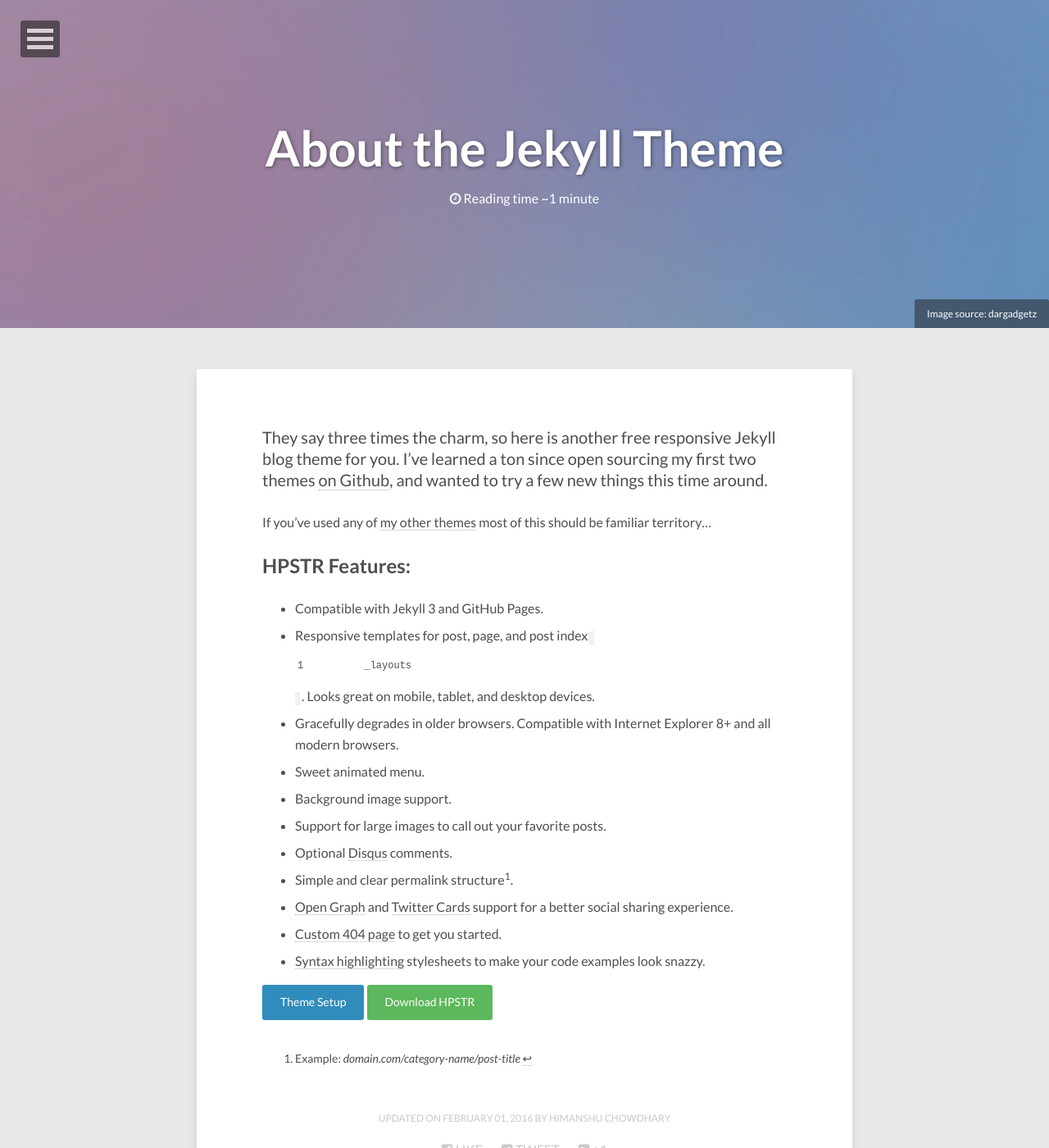
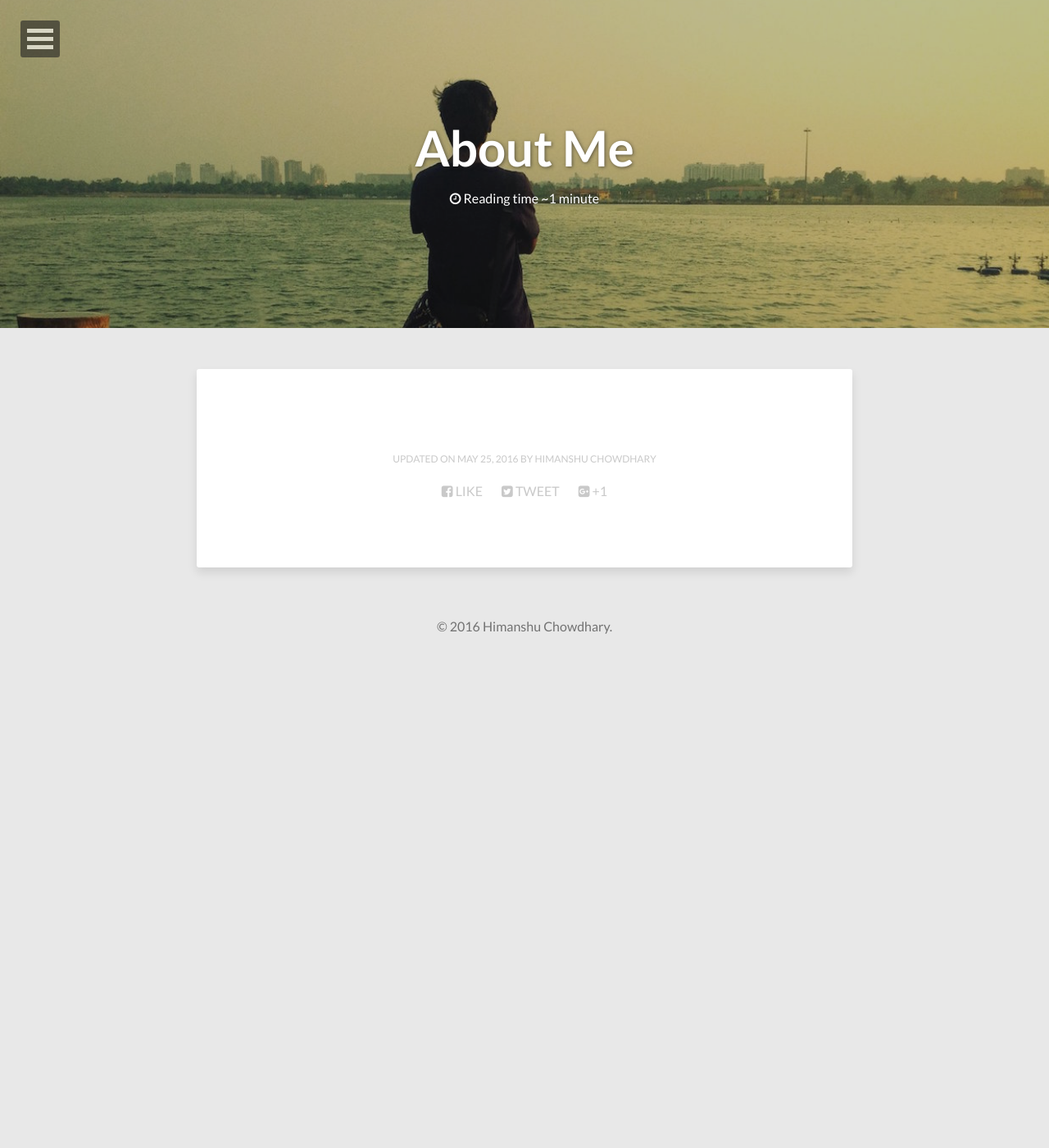
Before and after one commit to enigmanshu/Portfolio, a Jekyll site: the page built from about/index.md, in a window 1280 px wide and 1400 px high. Shown: the whole window at 82% size. Built offline with Jekyll 4.4.1, drawn with Linux system fonts in a browser that asks for light colours; nearby versions of some CDN libraries.

Commit message:
about me section updated

```diff
--- a/about/index.md
+++ b/about/index.md
@@ -1,32 +1,8 @@
 ---
 layout: page
-title: About the Jekyll Theme
+title: About Me
 image:
-  feature: abstract-5.jpg
-  credit: dargadgetz
-  creditlink: http://www.dargadgetz.com/ios-7-abstract-wallpaper-pack-for-iphone-5-and-ipod-touch-retina/
+  feature: about-me.jpg
 comments: false
-modified: 2016-02-01
+modified: 2016-05-25
 ---
-
-They say three times the charm, so here is another free responsive Jekyll blog theme for you. I've learned a ton since open sourcing my first two themes [on Github](http://github.com/mmistakes), and wanted to try a few new things this time around.
-
-If you've used any of [my other themes](http://mademistakes.com/work/jekyll-themes/) most of this should be familiar territory...
-
-## HPSTR Features:
-
-* Compatible with Jekyll 3 and GitHub Pages.
-* Responsive templates for post, page, and post index `_layouts`. Looks great on mobile, tablet, and desktop devices.
-* Gracefully degrades in older browsers. Compatible with Internet Explorer 8+ and all modern browsers.
-* Sweet animated menu.
-* Background image support.
-* Support for large images to call out your favorite posts.
-* Optional [Disqus](http://disqus.com) comments.
-* Simple and clear permalink structure[^1].
-* [Open Graph](https://developers.facebook.com/docs/opengraph/) and [Twitter Cards](https://dev.twitter.com/docs/cards) support for a better social sharing experience.
-* [Custom 404 page]({{ site.url }}/404.html) to get you started.
-* [Syntax highlighting]({{ site.url }}/code-highlighting-post/) stylesheets to make your code examples look snazzy.
-
-<div markdown="0"><a href="{{ site.url }}/theme-setup/" class="btn btn-info">Theme Setup</a> <a href="https://github.com/mmistakes/hpstr-jekyll-theme" class="btn btn-success">Download HPSTR</a></div>
-
-[^1]: Example: *domain.com/category-name/post-title*
```
Also changed, not shown: images/about-me.jpg (added), images/abstract-5.jpg (deleted).
